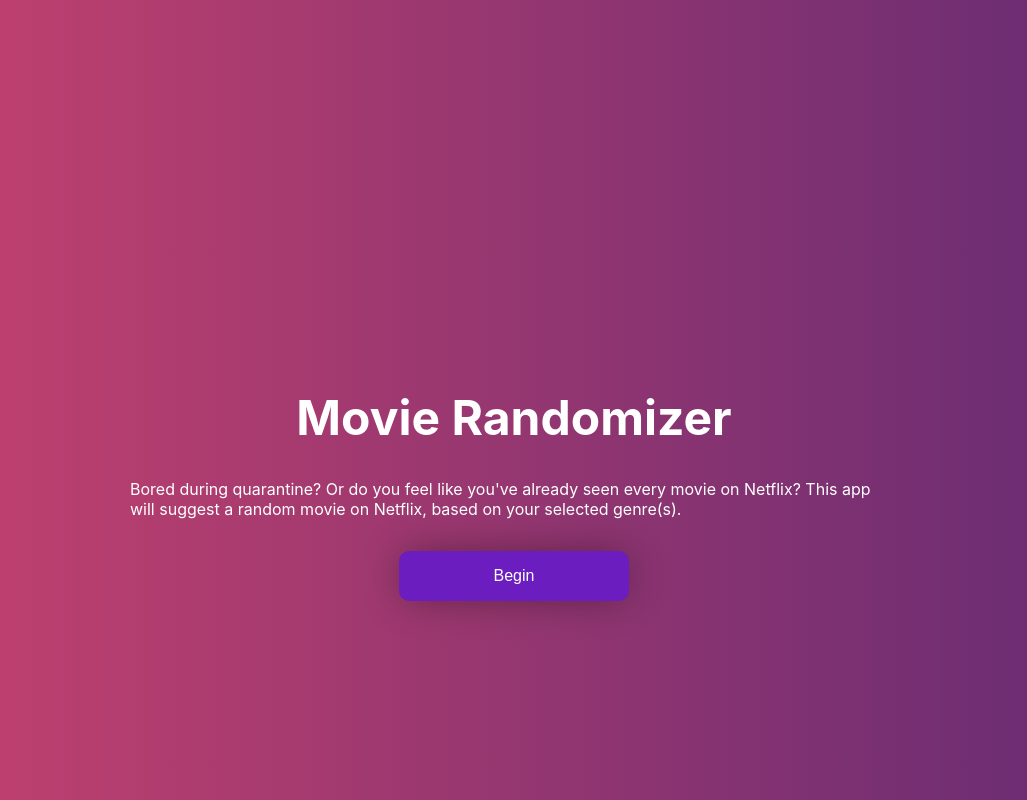
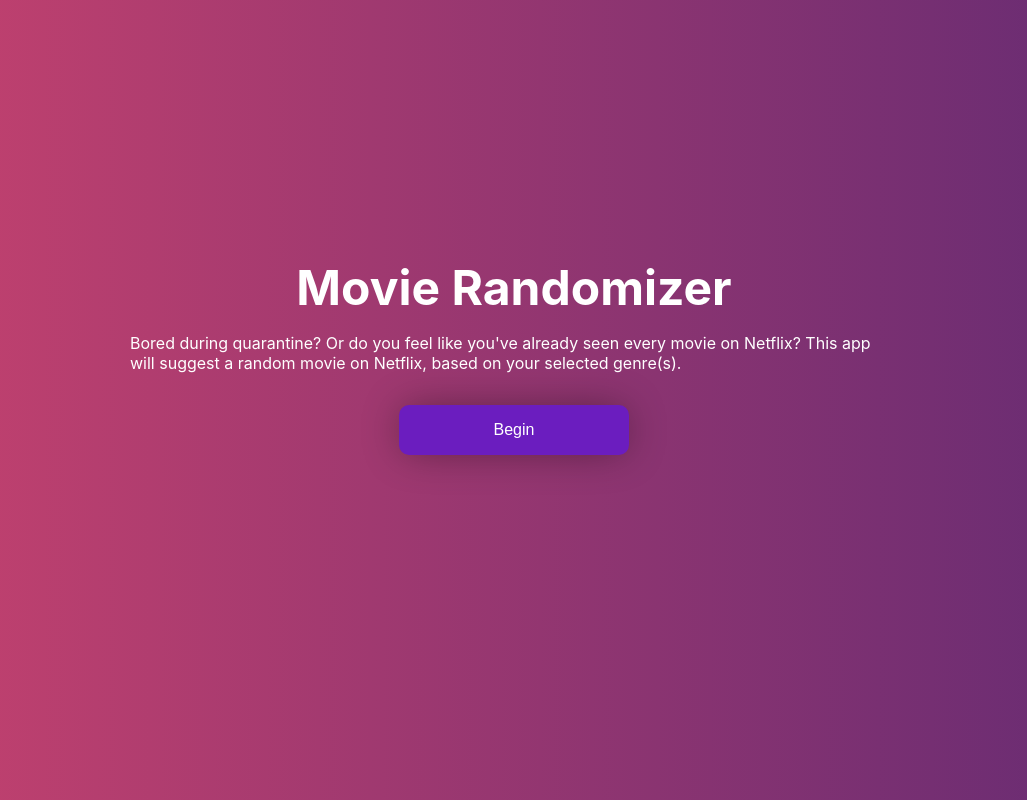
Before and after one commit to Buckhalton/Movie-app, a React (Create React App) app: page / in a window 1280 px wide. Shown: the top 800 px of the page, without its empty margins (126-1153 px from the left). Built offline with nearby package versions, Linux system fonts and the light colour scheme.

Commit message:
Created basic landing page for website

```diff
--- a/package.json
+++ b/package.json
@@ -15,7 +15,7 @@
         "react": "^16.13.1",
         "react-dom": "^16.13.1",
         "react-router-dom": "^5.2.0",
-        "react-scripts": "3.4.1",
+        "react-scripts": "^3.4.3",
         "styled-components": "^5.1.1",
         "styled-system": "^5.1.5"
     },
--- a/src/Pages/LandingPage.js
+++ b/src/Pages/LandingPage.js
@@ -4,12 +4,12 @@
 const LandingPage = ({ history }) => {
     return (
         <Box margin={0} padding={0} height="100%">
-            <Column height="100%" alignItems="center" justifyContent="center">
+            <Column height="50%" alignItems="center" justifyContent="center">
                 <Box justifyContent="center" height="35%" width="75%">
                     <Row justifyContent="center">
                         <Text size="title">Movie Randomizer</Text>
                     </Row>
-                    <Row justifyContent="center" mt={4}>
+                    <Row justifyContent="center" mt={3}>
                         <Text size="p">
                             Bored during quarantine? Or do you feel like you've
                             already seen every movie on Netflix? This app will
```
Also changed, not shown: 1 other file (tests, documents, lock files or other folders).
